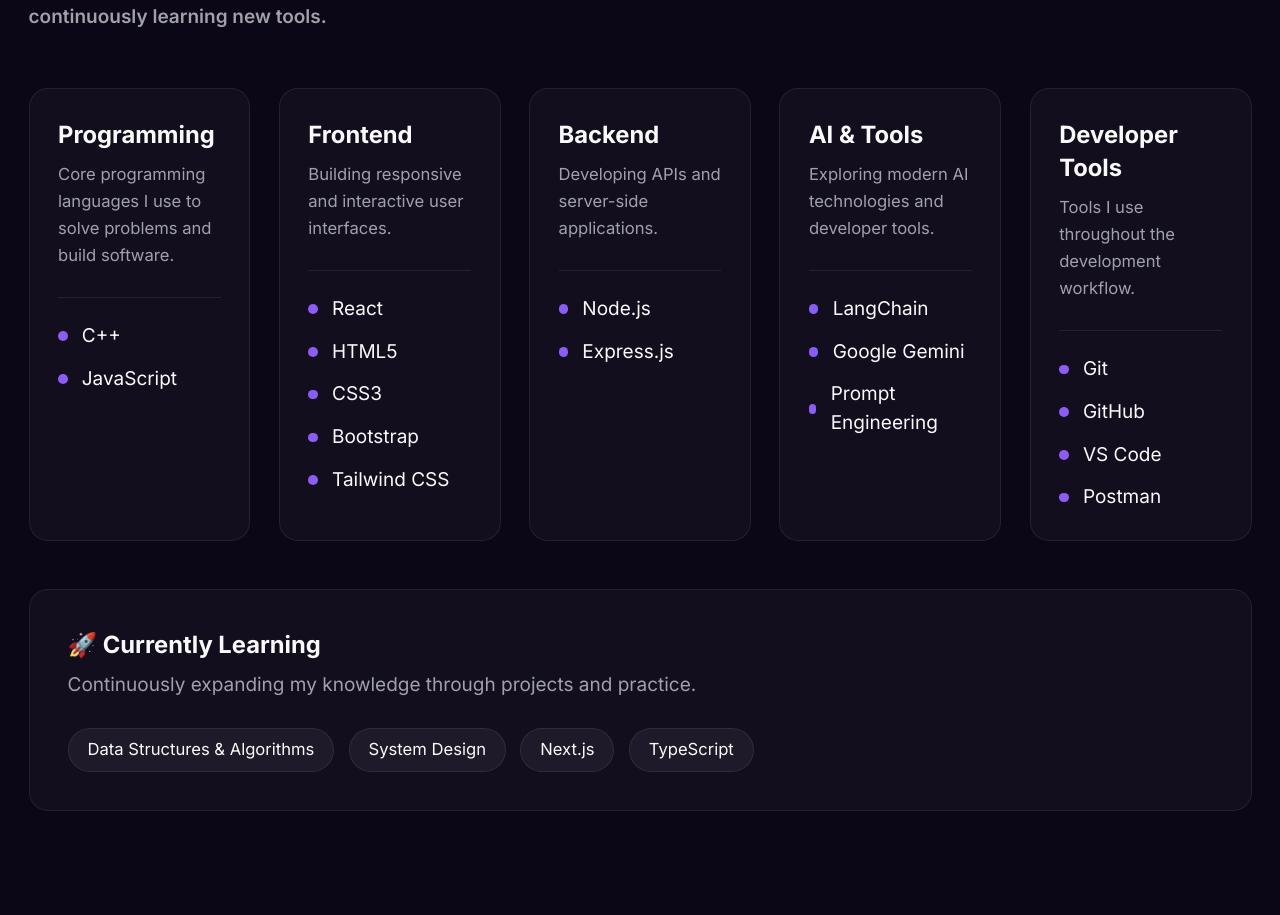
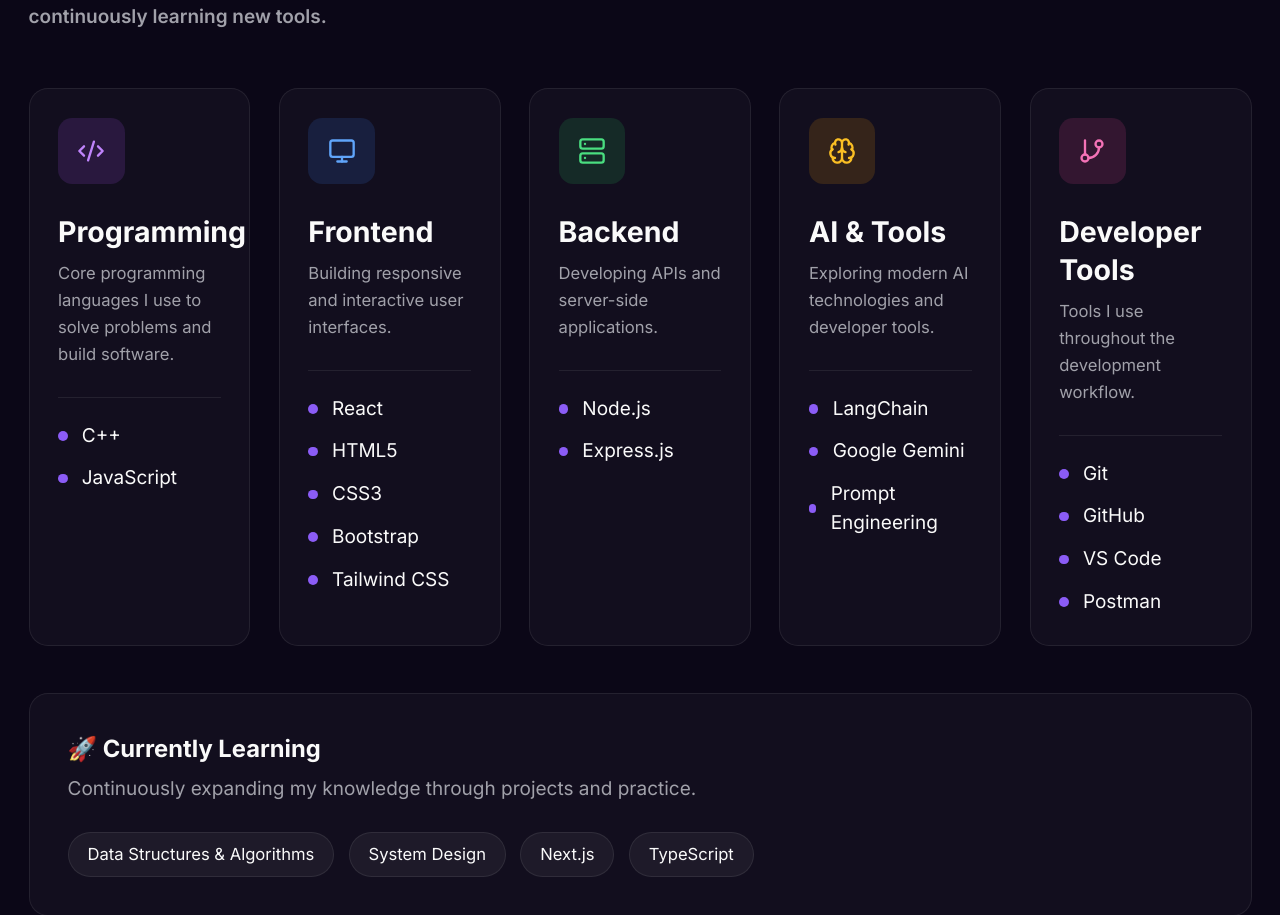
Before and after one commit to TAnisha016/tanisha-portfolio, a React (Vite) app: page / in a window 1280 px wide. Shown: the part 1709-2624 px from the top of the page. Built offline with nearby package versions, Linux system fonts and the light colour scheme.

Commit message:
ui change

```diff
--- a/src/components/Skills.jsx
+++ b/src/components/Skills.jsx
@@ -1,6 +1,21 @@
 import { skillGroups, learning } from '../data/portfolio';
 import SectionHeading from './SectionHeading';
 import Reveal from './Reveal';
+import {
+  Code2,
+  Monitor,
+  Server,
+  Brain,
+  GitBranch,
+} from 'lucide-react';
+
+const iconMap = {
+  code: Code2,
+  monitor: Monitor,
+  server: Server,
+  brain: Brain,
+  git: GitBranch,
+};
 
 export default function Skills() {
   return (
@@ -17,11 +32,32 @@
 
         {/* Skill Cards */}
         <div className="grid md:grid-cols-2 xl:grid-cols-5 gap-6 mt-12">
-          {skillGroups.map((group, index) => (
+          {skillGroups.map((group, index) => {
+            const Icon = iconMap[group.icon];
+
+            return (
               <Reveal key={group.title} delay={index * 80}>
                 <div className="h-full rounded-2xl border border-bg-border bg-bg-surface hover:bg-bg-raised transition-all duration-300 p-6">
 
-                <h3 className="text-xl font-bold text-ink-primary mb-2">
+                  <div
+                    className={`
+    w-14 h-14 rounded-xl flex items-center justify-center mb-6
+    ${group.color === "purple"
+                        ? "bg-purple-500/15 text-purple-400"
+                        : group.color === "blue"
+                          ? "bg-blue-500/15 text-blue-400"
+                          : group.color === "green"
+                            ? "bg-green-500/15 text-green-400"
+                            : group.color === "amber"
+                              ? "bg-amber-500/15 text-amber-400"
+                              : "bg-pink-500/15 text-pink-400"
+                      }
+  `}
+                  >
+                    <Icon size={28} />
+                  </div>
+
+                  <h3 className="text-2xl font-bold text-ink-primary mb-2">
                     {group.title}
                   </h3>
 
@@ -45,7 +81,8 @@
 
                 </div>
               </Reveal>
-          ))}
+            );
+          })}
         </div>
 
         {/* Currently Learning */}
--- a/src/data/portfolio.js
+++ b/src/data/portfolio.js
@@ -26,12 +26,14 @@
 export const skillGroups = [
   {
     title: "Programming",
+    icon: "code",
     description: "Core programming languages I use to solve problems and build software.",
     color: "purple",
     skills: ["C++", "JavaScript"]
   },
   {
     title: "Frontend",
+    icon: "monitor",
     description: "Building responsive and interactive user interfaces.",
     color: "blue",
     skills: [
@@ -44,6 +46,7 @@
   },
   {
     title: "Backend",
+    icon: "server",
     description: "Developing APIs and server-side applications.",
     color: "green",
     skills: [
@@ -53,6 +56,7 @@
   },
   {
     title: "AI & Tools",
+    icon: "brain",
     description: "Exploring modern AI technologies and developer tools.",
     color: "amber",
     skills: [
@@ -63,6 +67,7 @@
   },
   {
     title: "Developer Tools",
+    icon: "git",
     description: "Tools I use throughout the development workflow.",
     color: "pink",
     skills: [
```
Lines whose indentation alone changed are shown as unchanged.
